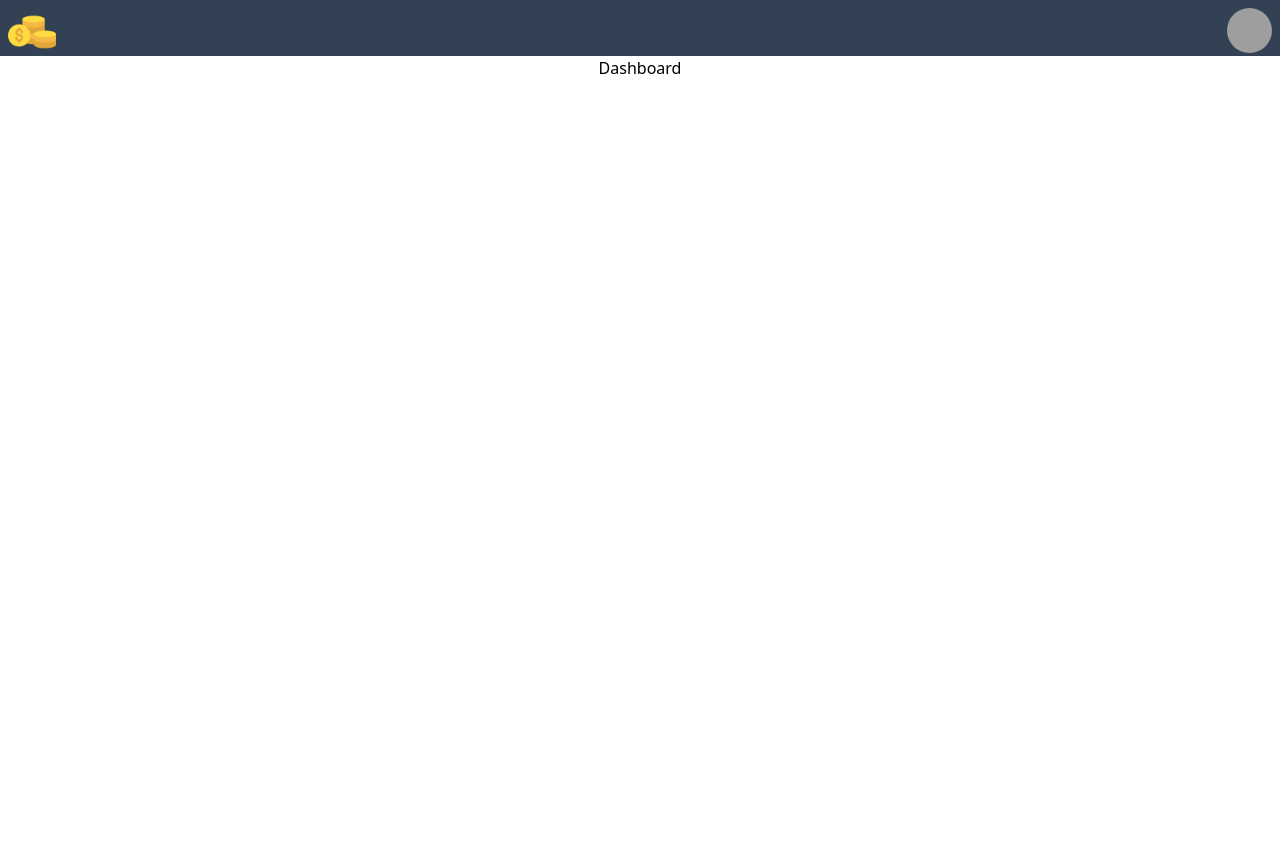
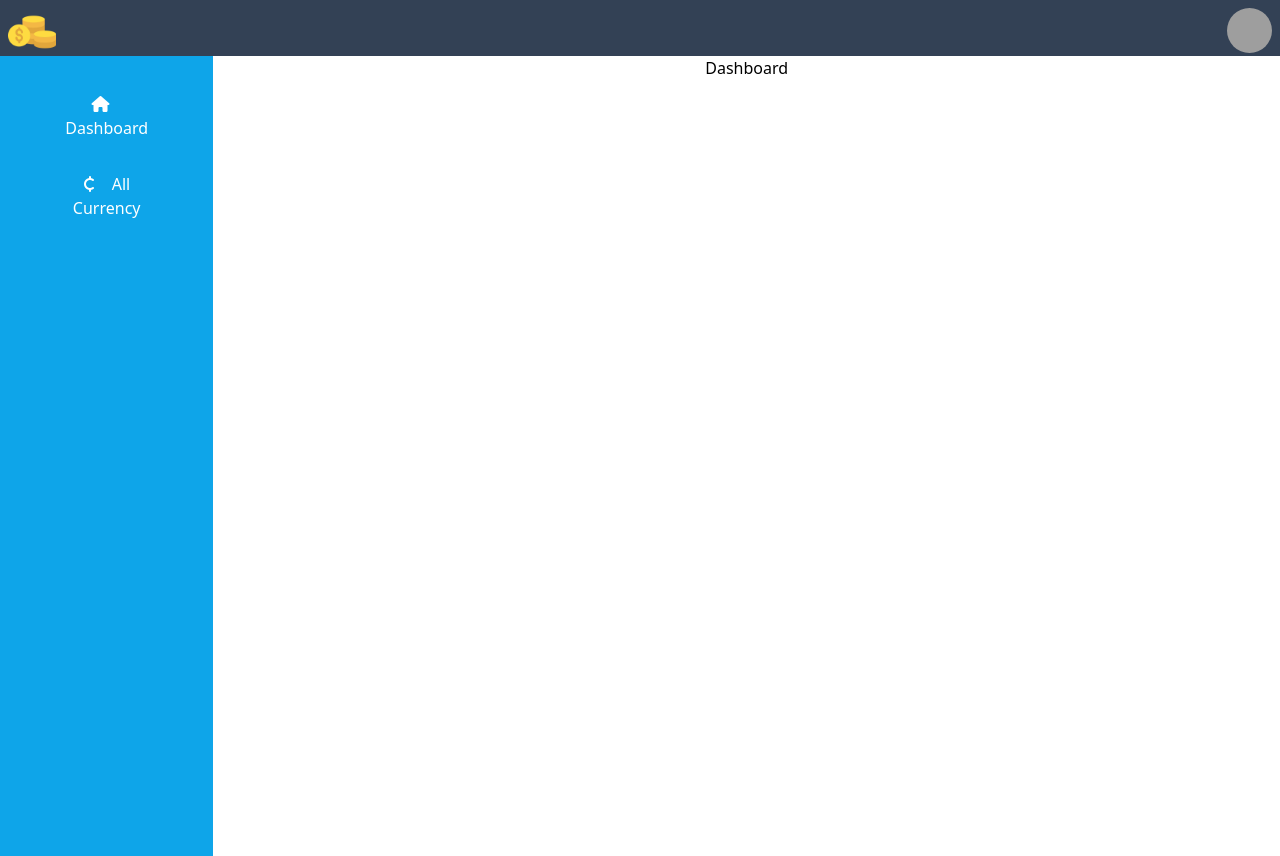
Before and after one commit to Mr-G-D/Crypto-port, a React (Create React App) app: page / in a window 1280 px wide. Before the commit the page ends 800 px from the top, so only its background shows below. Built offline with nearby package versions, Linux system fonts and the light colour scheme; grey boxes are pictures that could not be loaded.

Commit message:
:bookmark: sidebar added

```diff
--- a/public/index.html
+++ b/public/index.html
@@ -8,6 +8,10 @@
     <meta
       name="description"
       content="Web site created using create-react-app"
+    />
+    <link
+      rel="stylesheet"
+      href="https://cdnjs.cloudflare.com/ajax/libs/font-awesome/6.1.1/css/all.min.css"
     />
     <link rel="apple-touch-icon" href="%PUBLIC_URL%/logo192.png" />
     <!--
--- a/src/App.js
+++ b/src/App.js
@@ -1,3 +1,4 @@
+import Sidebar from "./components/Sidebar";
 import "./App.css";
 import Dashboard from "./components/Dashboard";
 import Navbar from "./components/Navbar";
@@ -6,7 +7,14 @@ function App() {
   return (
     <div className="App">
       <Navbar />
-      <Dashboard />
+      <div className="flex flex-row h-screen">
+        <div className="basis-1/6 bg-sky-500">
+          <Sidebar />
+        </div>
+        <div className="flex-grow">
+          <Dashboard />
+        </div>
+      </div>
     </div>
   );
 }
--- /dev/null
+++ b/src/components/Sidebar.jsx
@@ -0,0 +1,30 @@
+import React from "react";
+
+const Sidebar = () => {
+  return (
+    <div className="my-5">
+      <div className="p-4 text-left hover:bg-sky-200 font-medium hover:cursor-pointer text-white hover:text-black hover:font-bold">
+        <button className="text-base mx-8">
+          <i class="fas fa-home-alt"></i> &nbsp;&nbsp; Dashboard
+        </button>
+      </div>
+      <div className="p-4 text-left hover:bg-sky-200 font-medium hover:cursor-pointer text-white hover:text-black hover:font-bold">
+        <button className="text-base mx-8">
+          <i class="fa-solid fa-cent-sign"></i> &nbsp;&nbsp; All Currency
+        </button>
+      </div>
+      {/* <div className="p-4 text-left hover:bg-sky-200 hover:cursor-pointer text-white hover:text-black">
+        <button className="text-base mx-8  font-medium">
+          <i class="fas fa-home-alt"></i> &nbsp;&nbsp;
+        </button>
+      </div>
+      <div className="p-4 text-left hover:bg-sky-200 hover:cursor-pointer text-white hover:text-black">
+        <button className="text-base mx-8  font-medium">
+          <i class="fas fa-home-alt"></i> &nbsp;&nbsp; Dashboard
+        </button>
+      </div> */}
+    </div>
+  );
+};
+
+export default Sidebar;
```
